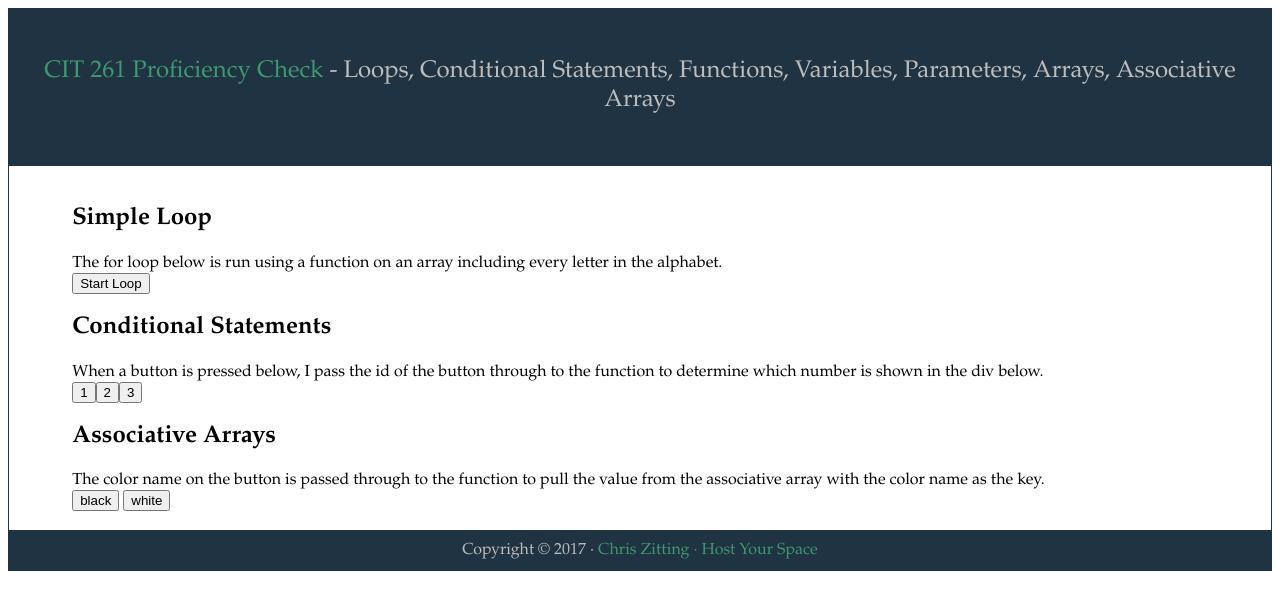
After one commit to Zitting-Christopher/cit261, a PHP site: page /topic1.html in a window 1280 px wide. The commit adds this page. Shown: the top 610 px of the page. Run offline with PHP 8.4, Linux system fonts and the light colour scheme.

Commit message:
Finished Topic 1

```diff
--- a/index.php
+++ b/index.php
@@ -48,10 +48,10 @@
 				</tr>
 				<tr>
 					<td class="topic">1</td>
-					<td class="topic"><a href="" target="_blank">Loops, Conditional Statements, Functions, Variables, Parameters, Arrays, Associative Arrays</a></td>
+					<td class="topic"><a href="topic1.html" target="_blank">Loops, Conditional Statements, Functions, Variables, Parameters, Arrays, Associative Arrays</a></td>
 					<td class="topic"></td>
 					<td class="topic"><?php vid_link(); ?></td>
-					<td class="last"><?php date_mod(''); ?></td>
+					<td class="last"><?php date_mod('topic1.html'); ?></td>
 				</tr>
 				<tr>
 					<td class="topic">2</td>
--- a/styles.css
+++ b/styles.css
@@ -1,11 +1,11 @@
 body
 {
-	text-align:center;
 	font-family:"Palatino Linotype", "Book Antiqua", Palatino, serif;
 }
 
 header
 {
+	text-align:center;
 	padding-top:50px;
 	padding-bottom:50px;
 	background:#203342;
@@ -37,6 +37,7 @@ li
 
 section
 {
+  padding-left:5%;
 	border-left:1px solid #203342;
 	border-right:1px solid #203342;
 }
@@ -57,7 +58,7 @@ table
 	font-weight:bold;
 	padding-left:10px;
 	padding-right:10px;
-	text-align:center;
+/*	text-align:center;*/
 	margin:0 auto;
 	color:#203342;
 	font-size:1.2em;
@@ -95,6 +96,7 @@ a:hover
 
 footer
 {
+	text-align:center;
 	padding-top:10px;
 	padding-bottom:10px;
 	background:#203342;
--- /dev/null
+++ b/topic1.html
@@ -0,0 +1,93 @@
+<!DOCTYPE HTML>
+<html>
+	<head>
+		<meta charset="UTF-8">
+		<link rel="stylesheet" type="text/css" href="styles.css">
+		<title>
+			Loops, Conditional Statements, Functions, Variables, Parameters, Arrays, Associative Arrays
+		</title>
+	</head>
+	<body>
+		<header>
+            <a href="index.php">CIT 261 Proficiency Check</a> - Loops, Conditional Statements, Functions, Variables, Parameters, Arrays, Associative Arrays
+		</header>
+		<section>
+	       <script>
+			function simpleLoop()
+               {
+                   var alphabet = ['a','b','c','d','e','f','g','h','i','j','k','l','m','n','o','p','q','r','s','t','u','v','w','x','y','z'];
+
+                   var string1 = [];
+
+                   for(i = 0; i < alphabet.length; i++)
+                       {
+                           string1.push(alphabet[i]);
+                           document.getElementById("loop").innerHTML += "The value of index #" + i + " in the array is: " + string1[i] + "<br>";
+                       }
+                   document.getElementById("loopBtn").style = "display:none;";
+                   document.getElementById("showLoop").style = "display:inline;";
+                   document.getElementById("hideLoop").style = "display:inline;";
+               }
+            function showLoop()
+               {
+                   document.getElementById("loop").style = "display:block;";
+               }
+            function hideLoop()
+               {
+                   document.getElementById("loop").style = "display:none;";
+               }
+            function changeNum(id)
+               {
+                   if(id == "btn1")
+                       {
+                          document.getElementById("number").innerHTML = "1";
+                       }
+                   if(id == "btn2")
+                       {
+                          document.getElementById("number").innerHTML = "2";
+                       }
+                   if(id == "btn3")
+                       {
+                          document.getElementById("number").innerHTML = "3";
+                       }
+               }
+            function aarr(id)
+               {
+                   var color = [];
+                   color["black"] = "#000000";
+                   color["white"] = "#ffffff";
+
+                   if(id == "black")
+                       {
+                         document.getElementById("assocArr").innerHTML = 'color["black"] = ' + color["black"];
+                       }
+                   if(id == "white")
+                       {
+                         document.getElementById("assocArr").innerHTML = 'color["white"] = ' + color["white"];
+                       }
+
+               }
+		   </script>
+		<br>
+		<h2>Simple Loop</h2>
+            The for loop below is run using a function on an array including every letter in the alphabet.<br>
+            <button id="showLoop" style="display:none;" onclick="showLoop()">Show Loop</button><button id="hideLoop" style="display:none;" onclick="hideLoop()">Hide Loop</button>
+            <div id="loop"></div><button onclick="simpleLoop()" id="loopBtn">Start Loop</button>
+
+        <h2>Conditional Statements</h2>
+            When a button is pressed below, I pass the id of the button through to the function to determine which number is shown in the div below.<br>
+            <button onclick="changeNum(this.id)" id="btn1">1</button><button onclick="changeNum(this.id)" id="btn2">2</button><button onclick="changeNum(this.id)" id="btn3">3</button>
+            <div id="number"></div>
+
+		<h2>Associative Arrays</h2>
+            The color name on the button is passed through to the function to pull the value from the associative array with the color name as the key.<br>
+		    <button onclick="aarr(this.id)" id="black">black</button>
+            <button onclick="aarr(this.id)" id="white">white</button>
+            <div id="assocArr"></div>
+            <br>
+	</section>
+		<footer>
+			Copyright &copy; 2017 &middot; <a href="https://www.tutapps.net" target="_blank">Chris Zitting &middot; <a href="https://www.hostyour.space" target="_blank">Host Your Space</a>
+		</footer>
+	</body>
+</html>
```
